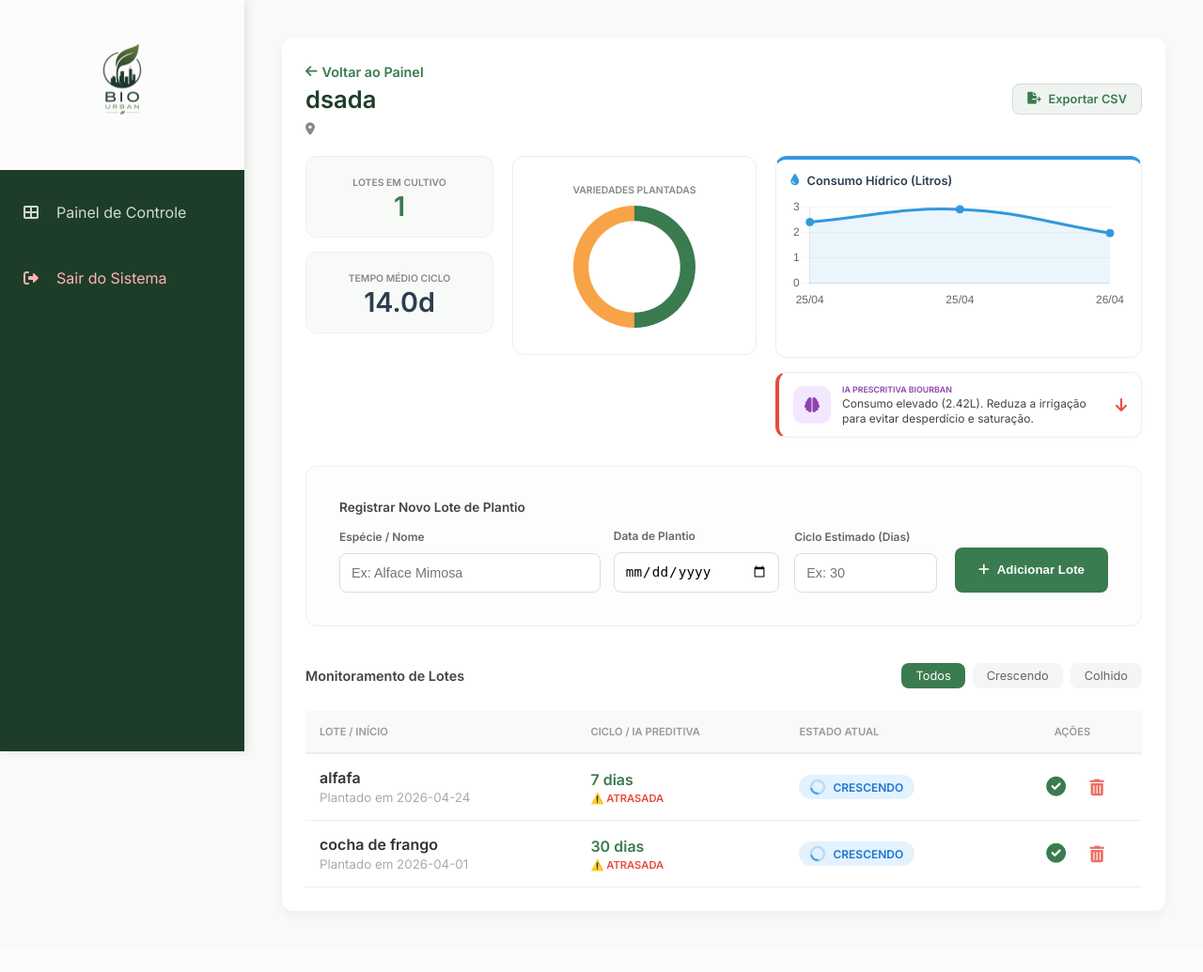
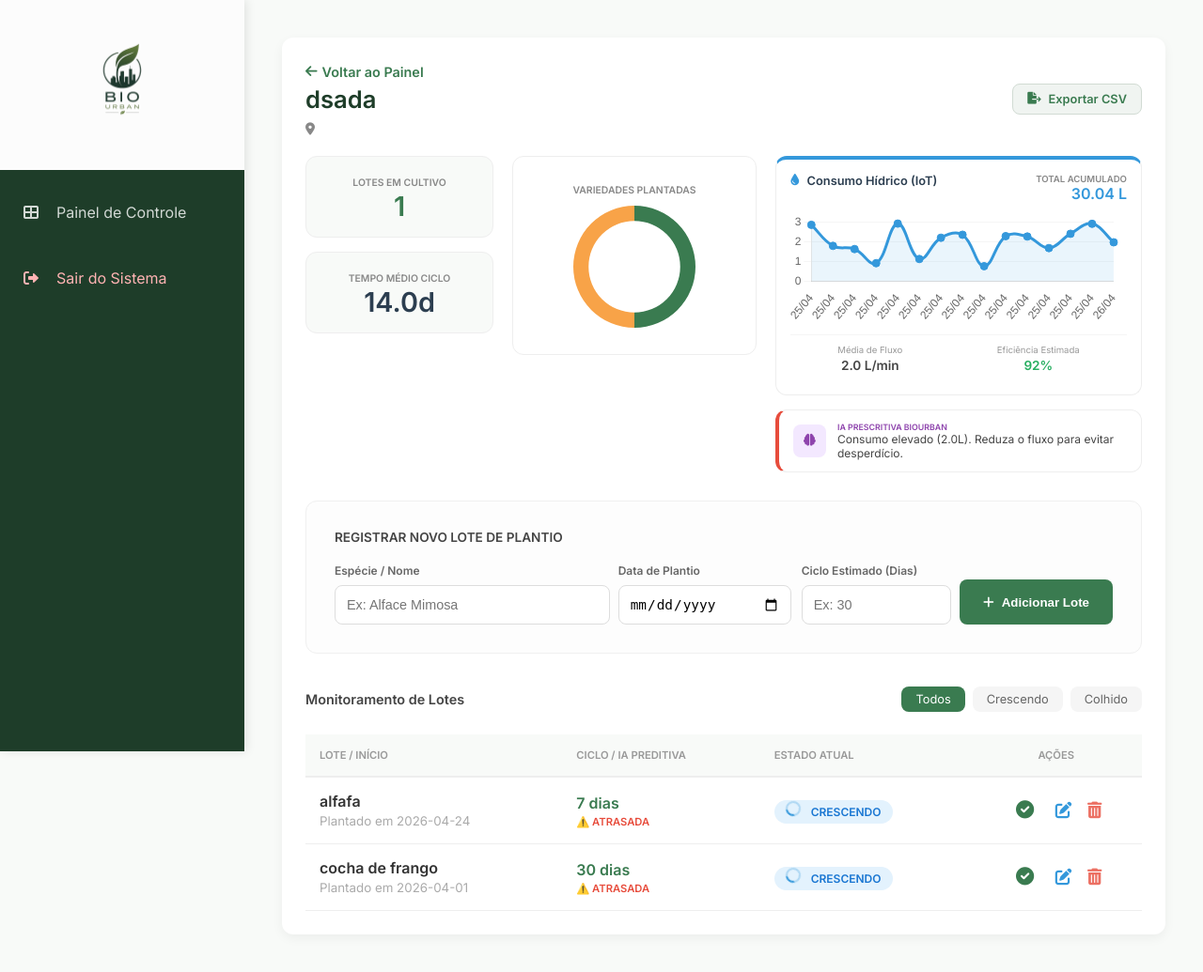
Before and after one commit to henriquebmr/BioUrban, a Flask app: page /fazenda/1 in a window 1280 px wide. Shown: the whole page at 94% size. Before the commit the page ends 971 px from the top, so only its background shows below. Run offline with Flask 3, Linux system fonts and the light colour scheme; a user stored in the database is signed in.

Commit message:
Ajuste no dashboard hídrico e correções de layout

```diff
--- a/app.py
+++ b/app.py
@@ -86,14 +86,24 @@ def ver_fazenda(id):
     fazenda = Fazenda.query.get_or_404(id)
     if fazenda.usuario_id != current_user.id: return "Acesso Negado", 403
 
-    # Filtro opcional via URL (?filtro=Crescendo)
     filtro = request.args.get('filtro', 'Todos')
     hoje = datetime.now().date()
     contagem_variedades = {}
     total_ciclos, qtd_ativas = 0, 0
     previsoes_ia = {}
 
-    # 1. PROCESSAMENTO DE LOTES E ALERTAS
+    # --- INICIALIZAÇÃO DO DICIONÁRIO STATS (CORREÇÃO DO ERRO) ---
+    stats = {
+        'total_ativas': 0,
+        'tempo_medio': 0,
+        'total_h2o': 0,
+        'media_h2o': 0,
+        'filtro_atual': filtro,
+        'previsoes': {},
+        'insight_h2o': None
+    }
+
+    # 1. PROCESSAMENTO DE LOTES (Cálculo de dias e atrasos)
     for h in fazenda.hortalicas:
         if h.status != 'Colhido':
             if h.ciclo_estimado:
@@ -108,7 +118,7 @@ def ver_fazenda(id):
             except:
                 h.atrasada = False; h.dias_restantes = 0
 
-    # 2. IA PREDITIVA: PREVISÃO DE COLHEITA (Regressão Linear)
+    # 2. IA PREDITIVA (COLHEITA) - Baseada em Histórico
     historico = Hortalica.query.filter_by(fazenda_id=id, status='Colhido').all()
     if len(historico) >= 2:
         tipos_ativos = set([h.nome for h in fazenda.hortalicas if h.status != 'Colhido'])
@@ -127,48 +137,36 @@ def ver_fazenda(id):
                     previsoes_ia[tipo] = round(float(pred[0]), 1)
                 except: continue
 
-    # 3. IA PRESCRITIVA: ANÁLISE DINÂMICA DE CONSUMO (Gatilhos 1L e 2L)
-    insight_h2o = None
-    # Pegamos apenas os últimos 3 registros para a IA ser mais rápida na resposta
-    registros = RegistroHidrico.query.filter_by(fazenda_id=id).order_by(RegistroHidrico.id.desc()).limit(3).all()
+    # 3. PROCESSAMENTO HÍDRICO EXPANDIDO (IoT)
+    registros = RegistroHidrico.query.filter_by(fazenda_id=id).order_by(RegistroHidrico.id.desc()).limit(15).all()
+    if registros:
+        soma_h2o = sum(r.consumo_litros for r in registros)
+        stats['total_h2o'] = round(soma_h2o, 2)
+        stats['media_h2o'] = round(soma_h2o / len(registros), 2)
 
-    if registros:
-        media_local = sum(r.consumo_litros for r in registros) / len(registros)
+        # IA Prescritiva BioUrban (Thresholds 1L e 2L)
+        if stats['media_h2o'] >= 2.0:
+            stats['insight_h2o'] = {"tipo": "perigo", "msg": f"Consumo elevado ({stats['media_h2o']}L). Reduza o fluxo para evitar desperdício."}
+        elif stats['media_h2o'] <= 1.0:
+            stats['insight_h2o'] = {"tipo": "alerta", "msg": f"Consumo baixo ({stats['media_h2o']}L). Aumente a irrigação para hidratação das raízes."}
+        else:
+            stats['insight_h2o'] = {"tipo": "sucesso", "msg": f"Nível ideal ({stats['media_h2o']}L). Mantenha o fluxo atual."}
 
-        if media_local < 1.0:
-            insight_h2o = {
-                "tipo": "alerta",
-                "msg": f"Consumo baixo ({media_local:.2f}L). Aumente a irrigação para garantir a hidratação das raízes."
-            }
-        elif media_local > 2.0:
-            insight_h2o = {
-                "tipo": "perigo",
-                "msg": f"Consumo elevado ({media_local:.2f}L). Reduza a irrigação para evitar desperdício e saturação."
-            }
-        else:
-            insight_h2o = {
-                "tipo": "sucesso",
-                "msg": f"Nível de irrigação ideal ({media_local:.2f}L). Mantenha o fluxo atual para este cultivo."
-            }
+    # Atualizando métricas finais no stats
+    stats['total_ativas'] = qtd_ativas
+    stats['tempo_medio'] = round(total_ciclos / qtd_ativas, 1) if qtd_ativas > 0 else 0
+    stats['previsoes'] = previsoes_ia
 
-    # Gráficos e Estatísticas
-    registros.reverse()
-    labels_h2o = [r.data_leitura[8:10]+"/"+r.data_leitura[5:7] for r in registros]
-    dados_h2o = [r.consumo_litros for r in registros]
-    tempo_medio = round(total_ciclos / qtd_ativas, 1) if qtd_ativas > 0 else 0
+    # Dados para Gráficos
+    registros_grafico = list(registros)
+    registros_grafico.reverse()
+    labels_h2o = [r.data_leitura[8:10]+"/"+r.data_leitura[5:7] for r in registros_grafico]
+    dados_h2o = [r.consumo_litros for r in registros_grafico]
 
-    # Lógica de Filtro para a Tabela
+    # Filtro da Tabela
     if filtro == 'Crescendo': hortalicas_exibidas = [h for h in fazenda.hortalicas if h.status != 'Colhido']
     elif filtro == 'Colhido': hortalicas_exibidas = [h for h in fazenda.hortalicas if h.status == 'Colhido']
     else: hortalicas_exibidas = fazenda.hortalicas
-
-    stats = {
-        'total_ativas': qtd_ativas,
-        'tempo_medio': tempo_medio,
-        'previsoes': previsoes_ia,
-        'insight_h2o': insight_h2o,
-        'filtro_atual': filtro
-    }
 
     return render_template('index.html', fazenda=fazenda, hortalicas=hortalicas_exibidas,
                            stats=stats, chart_data=contagem_variedades,
--- a/templates/index.html
+++ b/templates/index.html
@@ -56,6 +56,7 @@
 </style>
 
 <div style="background: white; padding: 25px; border-radius: 12px; box-shadow: 0 4px 12px rgba(0,0,0,0.05);">
+    <!-- CABEÇALHO -->
     <div style="display: flex; justify-content: space-between; align-items: center; margin-bottom: 20px;">
         <div>
             <a href="{{ url_for('dashboard') }}" style="color: var(--primary-green); text-decoration: none; font-weight: 600; display: inline-flex; align-items: center; gap: 5px; font-size: 0.9rem;">
@@ -71,8 +72,8 @@
         </div>
     </div>
 
+    <!-- DASHBOARD SUPERIOR -->
     <div style="display: grid; grid-template-columns: 200px 1.2fr 1.8fr; gap: 20px; margin-bottom: 30px; align-items: start;">
-
         <div style="display: flex; flex-direction: column; gap: 15px;">
             <div style="background: #f8faf8; padding: 15px; border-radius: 12px; text-align: center; border: 1px solid #eee;">
                 <small style="color: #888; text-transform: uppercase; font-weight: 700; font-size: 0.65rem;">Lotes em Cultivo</small>
@@ -92,54 +93,73 @@
         </div>
 
         <div style="display: flex; flex-direction: column; gap: 15px;">
-            <div style="background: white; border-radius: 12px; border: 1px solid #eee; border-top: 4px solid #3498DB; padding: 15px; min-height: 180px;">
-                <h3 style="margin: 0 0 10px 0; font-size: 0.8rem; color: #2C3E50; display: flex; align-items: center; gap: 8px;">
-                    <i class="fas fa-tint" style="color: #3498DB;"></i> Consumo Hídrico (Litros)
+            <div style="background: white; border-radius: 12px; border: 1px solid #eee; border-top: 4px solid #3498DB; padding: 15px; min-height: 220px;">
+                <div style="display: flex; justify-content: space-between; align-items: start; margin-bottom: 10px;">
+                    <h3 style="margin: 0; font-size: 0.8rem; color: #2C3E50; display: flex; align-items: center; gap: 8px;">
+                        <i class="fas fa-tint" style="color: #3498DB;"></i> Consumo Hídrico (IoT)
                     </h3>
+                    <div style="text-align: right;">
+                        <small style="display: block; color: #888; font-size: 0.6rem; text-transform: uppercase; font-weight: 700;">Total Acumulado</small>
+                        <span style="font-size: 1rem; font-weight: bold; color: #3498DB;">{{ stats.total_h2o }} L</span>
+                    </div>
+                </div>
                 <div id="waterContainer" style="height: 120px; width: 100%;">
                     <canvas id="waterChart"></canvas>
                 </div>
+                <div style="margin-top: 10px; display: flex; justify-content: space-around; border-top: 1px solid #f5f5f5; padding-top: 10px;">
+                    <div style="text-align: center;">
+                        <small style="color: #999; font-size: 0.6rem; display: block;">Média de Fluxo</small>
+                        <b style="font-size: 0.85rem; color: #444;">{{ stats.media_h2o }} L/min</b>
                     </div>
-
+                    <div style="text-align: center;">
+                        <small style="color: #999; font-size: 0.6rem; display: block;">Eficiência Estimada</small>
+                        <b style="font-size: 0.85rem; color: #27ae60;">92%</b>
+                    </div>
+                </div>
+            </div>
             {% if stats.insight_h2o %}
-            <div style="background: white; border-radius: 12px; border: 1px solid #eee; padding: 12px 15px; display: flex; align-items: center; gap: 12px; box-shadow: 0 2px 6px rgba(0,0,0,0.02); border-left: 4px solid {% if stats.insight_h2o.tipo == 'perigo' %}#e74c3c{% elif stats.insight_h2o.tipo == 'alerta' %}#f1c40f{% else %}#2ecc71{% endif %};">
-                <div style="background: #f3e8ff; width: 40px; height: 40px; border-radius: 10px; display: flex; align-items: center; justify-content: center; flex-shrink: 0;">
-                    <i class="fas fa-brain" style="color: #8e44ad;"></i>
+            <div style="background: white; border-radius: 12px; border: 1px solid #eee; padding: 12px 15px; display: flex; align-items: center; gap: 12px; border-left: 4px solid {% if stats.insight_h2o.tipo == 'perigo' %}#e74c3c{% elif stats.insight_h2o.tipo == 'alerta' %}#f1c40f{% else %}#2ecc71{% endif %};">
+                <div style="background: #f3e8ff; width: 35px; height: 35px; border-radius: 8px; display: flex; align-items: center; justify-content: center; flex-shrink: 0;">
+                    <i class="fas fa-brain" style="color: #8e44ad; font-size: 0.8rem;"></i>
                 </div>
                 <div style="flex: 1;">
-                    <small style="color: #8e44ad; font-weight: 800; font-size: 0.55rem; text-transform: uppercase; display: block; margin-bottom: 2px;">IA Prescritiva BioUrban</small>
-                    <p style="margin: 0; font-size: 0.75rem; color: #444; line-height: 1.3;">{{ stats.insight_h2o.msg }}</p>
+                    <small style="color: #8e44ad; font-weight: 800; font-size: 0.55rem; text-transform: uppercase; display: block;">IA Prescritiva BioUrban</small>
+                    <p style="margin: 0; font-size: 0.75rem; color: #444;">{{ stats.insight_h2o.msg }}</p>
                 </div>
-                <i class="fas {% if stats.insight_h2o.tipo == 'perigo' %}fa-arrow-down{% elif stats.insight_h2o.tipo == 'alerta' %}fa-arrow-up{% else %}fa-check{% endif %}"
-                   style="color: {% if stats.insight_h2o.tipo == 'perigo' %}#e74c3c{% elif stats.insight_h2o.tipo == 'alerta' %}#f1c40f{% else %}#2ecc71{% endif %};"></i>
             </div>
             {% endif %}
         </div>
     </div>
 
-    <div style="background: #fdfdfd; padding: 35px; border-radius: 12px; margin-bottom: 30px; border: 1px solid #f0f0f0;">
-        <h4 style="margin: 0 0 15px 0; font-size: 0.85rem; color: #444;">Registrar Novo Lote de Plantio</h4>
-        <form action="/add_hortalica/{{ fazenda.id }}" method="POST" style="display: flex; gap: 35px; align-items: flex-end;">
-            <div style="flex: 2; margin-right: 5px;">
-                <label style="font-size: 0.75rem; color: #666; margin-bottom: 10px; display: block; font-weight: 600;">Espécie / Nome</label>
+    <!-- ÁREA DE GESTÃO DE LOTES (FORMULÁRIO + TABELA) -->
+    <div style="display: flex; flex-direction: column; gap: 25px; width: 100%; clear: both;">
+
+        <!-- FORMULÁRIO -->
+        <div style="background: #fdfdfd; padding: 30px; border-radius: 12px; border: 1px solid #f0f0f0;">
+            <h4 style="margin: 0 0 20px 0; font-size: 0.85rem; color: #444; font-weight: 700; text-transform: uppercase;">Registrar Novo Lote de Plantio</h4>
+            <form action="/add_hortalica/{{ fazenda.id }}" method="POST" style="display: flex; gap: 35px; align-items: flex-end; width: 100%;">
+                <div style="flex: 2;">
+                    <label style="font-size: 0.75rem; color: #666; margin-bottom: 8px; display: block; font-weight: 600;">Espécie / Nome</label>
                     <input type="text" name="nome" placeholder="Ex: Alface Mimosa" required style="width: 100%; padding: 12px; border: 1px solid #ddd; border-radius: 8px; font-size: 0.9rem;">
                 </div>
-            <div style="flex: 1.2; margin-right: 5px;">
-                <label style="font-size: 0.75rem; color: #666; margin-bottom: 10px; display: block; font-weight: 600;">Data de Plantio</label>
+                <div style="flex: 1.2;">
+                    <label style="font-size: 0.75rem; color: #666; margin-bottom: 8px; display: block; font-weight: 600;">Data de Plantio</label>
                     <input type="date" name="data_plantio" required style="width: 100%; padding: 11px; border: 1px solid #ddd; border-radius: 8px; font-size: 0.9rem;">
                 </div>
-            <div style="flex: 1; margin-right: 5px;">
-                <label style="font-size: 0.75rem; color: #666; margin-bottom: 10px; display: block; font-weight: 600;">Ciclo Estimado (Dias)</label>
+                <div style="flex: 1;">
+                    <label style="font-size: 0.75rem; color: #666; margin-bottom: 8px; display: block; font-weight: 600;">Ciclo Estimado (Dias)</label>
                     <input type="number" name="ciclo_estimado" placeholder="Ex: 30" style="width: 100%; padding: 12px; border: 1px solid #ddd; border-radius: 8px; font-size: 0.9rem;">
                 </div>
-            <button type="submit" style="height: 48px; background: var(--primary-green); border: none; padding: 0 25px; border-radius: 8px; color: white; cursor: pointer; font-weight: 600; display: flex; align-items: center; gap: 8px; margin-left: 5px;">
+                <button type="submit" style="height: 48px; background: var(--primary-green); border: none; padding: 0 25px; border-radius: 8px; color: white; cursor: pointer; font-weight: 700; display: flex; align-items: center; gap: 8px;">
                     <i class="fas fa-plus"></i> Adicionar Lote
                 </button>
             </form>
         </div>
 
+        <!-- MONITORAMENTO -->
+        <div style="width: 100%;">
             <div style="display: flex; justify-content: space-between; align-items: center; margin-bottom: 15px;">
-        <h3 style="font-size: 0.9rem; color: #444;">Monitoramento de Lotes</h3>
+                <h3 style="font-size: 0.9rem; color: #444; font-weight: 700;">Monitoramento de Lotes</h3>
                 <div style="display: flex; gap: 8px;">
                     <a href="?filtro=Todos" class="filter-btn {{ 'active' if stats.filtro_atual == 'Todos' }}">Todos</a>
                     <a href="?filtro=Crescendo" class="filter-btn {{ 'active' if stats.filtro_atual == 'Crescendo' }}">Crescendo</a>
@@ -167,16 +187,11 @@
                             {% if h.status != 'Colhido' %}
                                 <b style="color: var(--primary-green); font-size: 1rem;">{{ h.data_plantio | dias_cultivo }} dias</b>
                                 <div style="font-size: 0.7rem; margin-top: 3px;">
-                            {% if h.atrasada %}
-                                <span style="color: #e74c3c; font-weight: bold;">⚠️ ATRASADA</span>
-                            {% else %}
-                                <span style="color: #7f8c8d;">Faltam {{ h.dias_restantes }} dias</span>
-                            {% endif %}
+                                    {% if h.atrasada %}<span style="color: #e74c3c; font-weight: bold;">⚠️ ATRASADA</span>
+                                    {% else %}<span style="color: #7f8c8d;">Faltam {{ h.dias_restantes }} dias</span>{% endif %}
                                 </div>
                                 {% if stats.previsoes.get(h.nome) %}
-                        <div class="ia-badge">
-                            <i class="fas fa-brain"></i> IA sugere: {{ stats.previsoes[h.nome] }} dias
-                        </div>
+                                <div class="ia-badge"><i class="fas fa-brain"></i> IA sugere: {{ stats.previsoes[h.nome] }} dias</div>
                                 {% endif %}
                             {% else %}
                                 <span style="color: #ccc; font-size: 0.8rem;">Colhido em {{ h.data_colheita }}</span>
@@ -184,9 +199,7 @@
                         </td>
                         <td style="padding: 15px;">
                             {% if h.status != 'Colhido' %}
-                        <span class="status-badge status-crescendo" style="display: inline-flex; align-items: center;">
-                            <div class="spinner"></div> CRESCENDO
-                        </span>
+                                <span class="status-badge status-crescendo"><div class="spinner"></div> CRESCENDO</span>
                             {% else %}
                                 <span class="status-badge status-colhido">COLHIDO</span>
                             {% endif %}
@@ -195,17 +208,23 @@
                             {% if h.status != 'Colhido' %}
                             <form action="/colher/{{ h.id }}/{{ fazenda.id }}" method="POST" style="display: inline;">
                                 <input type="hidden" name="data_colheita" value="{{ hoje }}">
-                        <button type="submit" title="Finalizar e Colher" style="border:none; background:none; color:var(--primary-green); cursor:pointer; font-size: 1.3rem; margin-right: 15px;">
+                                <button type="submit" title="Colher" style="border:none; background:none; color:var(--primary-green); cursor:pointer; font-size: 1.2rem; margin-right: 12px;">
                                     <i class="fas fa-check-circle"></i>
                                 </button>
                             </form>
                             {% endif %}
+
+                            <!-- BOTÃO DE EDIÇÃO -->
+                            <a href="/editar_hortalica/{{ h.id }}" title="Editar" style="color: #3498DB; font-size: 1.1rem; margin-right: 12px;"><i class="fas fa-edit"></i></a>
+
                             <a href="/deletar/{{ h.id }}/{{ fazenda.id }}" onclick="return confirm('Excluir este lote?')" style="color: #ec7063; font-size: 1.1rem;"><i class="fas fa-trash-alt"></i></a>
                         </td>
                     </tr>
                     {% endfor %}
                 </tbody>
             </table>
+        </div>
+    </div>
 </div>
 
 <script>
@@ -250,8 +269,6 @@
                 }
             }
         });
-    } else {
-        document.getElementById('waterContainer').innerHTML = '<div style="display:flex;align-items:center;justify-content:center;height:100%;color:#ccc;font-size:0.75rem;">Aguardando dados hídricos...</div>';
     }
 </script>
 {% endblock %}
```
Also changed, not shown: README.md, instance/biourban_pro.db. Lines whose indentation alone changed are shown as unchanged.
